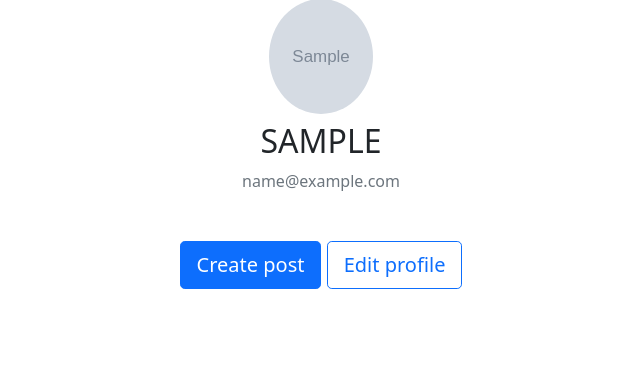
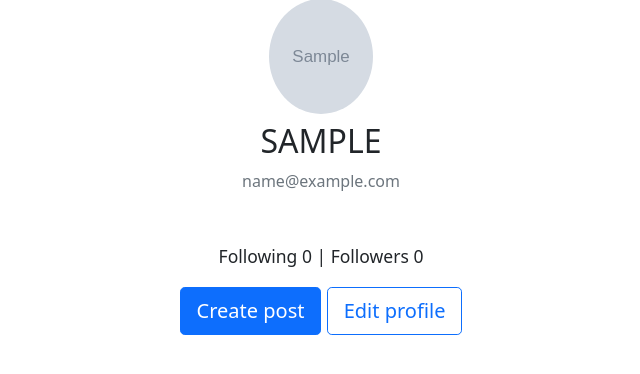
Before and after one commit to Danielar0w0/TPW_FirstProject, a Django app: page /profile/ in a window 1280 px wide. Shown: the part 147-521 px from the top of the page, without its empty margins (319-959 px from the left). Run offline with Django 3.2, Linux system fonts and the light colour scheme; a user stored in the database is signed in; tables that the repository leaves empty hold one stand-in row (values such as "Sample post"); grey boxes marked "Sample" are stand-in pictures; some libraries are stand-ins or nearby versions.

Commit message:
Followers and following

```diff
--- a/FirstProject/app/templates/profile.html
+++ b/FirstProject/app/templates/profile.html
@@ -5,11 +5,11 @@
 
    <div class="py-5">
        <div class="container">
-
            <div class="row d-flex justify-content-center text-center">
                <img src="/media/{{ user.image.name }}" style="width: 10vw; height: 9vw; object-fit: cover" class="rounded-circle">
                <h2 class="cover-heading pt-2">{{ user.username | upper }}</h2>
                <p class="text-secondary cover-heading mb-5">{{ user.user_email }}</p>
+               <p class="lead mb-3"><small>Following {{ following }} | Followers {{ followers }}</small></p>
                {% if user.user_email == request.user.email %}
                    <p class="lead">
                        <a href="/create/" class="btn btn-lg btn-primary">Create post</a>
--- a/FirstProject/app/views.py
+++ b/FirstProject/app/views.py
@@ -60,6 +60,8 @@ def profile2(request, user_email):
 def profile(request):
 
     user = User.objects.get(user_email=request.user.email)
+    following = len(Friendship.objects.filter(first_user=user))
+    followers = len(Friendship.objects.filter(second_user=user))
     comment_form = CommentForm()
 
     try:
@@ -70,7 +72,9 @@ def profile(request):
     params = {
         'user': user,
         'posts': posts,
-        'form': comment_form
+        'form': comment_form,
+        'following': following,
+        'followers': followers
     }
 
     return render(request, 'profile.html', params)
@@ -309,8 +313,11 @@ def messages_with(request, username):
     return render(request, 'messages_with.html', {'messages': messages_with_user})
 
 def user_profile(request, email):
+
     user = User.objects.get(user_email=email)
     comment_form = CommentForm()
+    following = len(Friendship.objects.filter(first_user=user))
+    followers = len(Friendship.objects.filter(second_user=user))
 
     try:
         posts = Post.objects.filter(user=user)
@@ -320,6 +327,8 @@ def user_profile(request, email):
     params = {
         'user': user,
         'posts': posts,
-        'form': comment_form
+        'form': comment_form,
+        'following': following,
+        'followers': followers
     }
     return render(request, 'profile.html', params)
```
